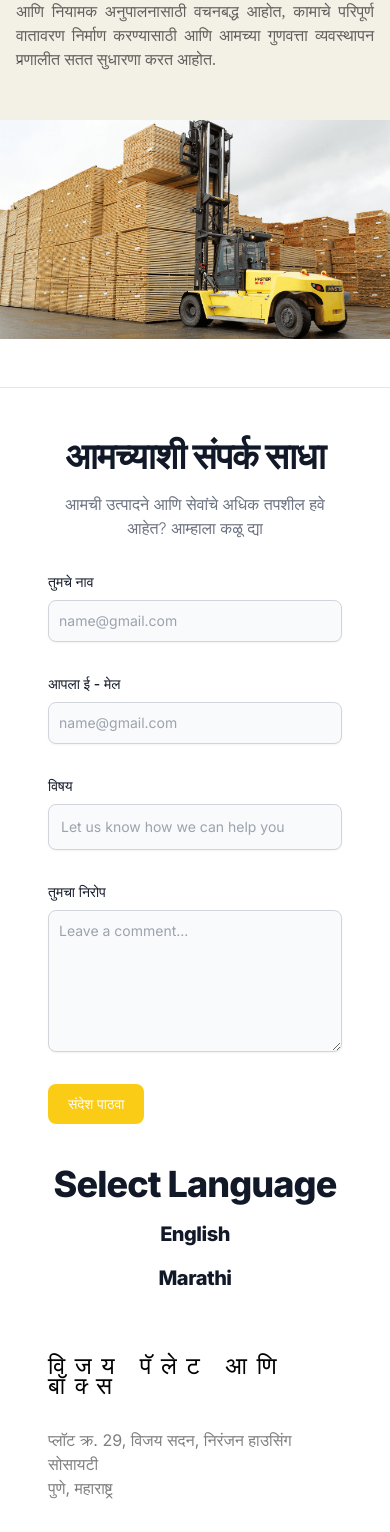
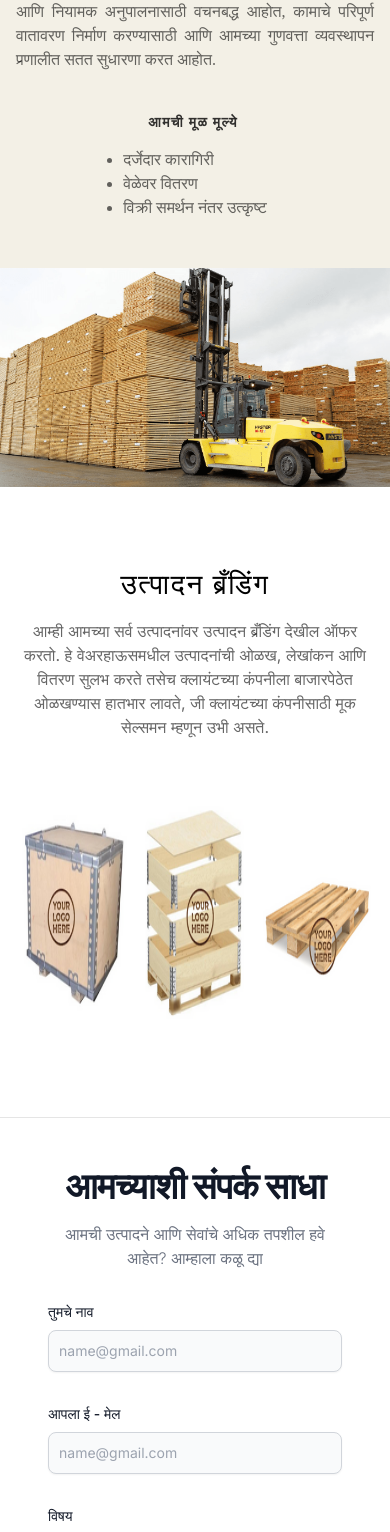
Before and after one commit to BhasmaSur/vijaypallet, a Next.js app: page / in a window 390 px wide. Shown: the part 9256-10788 px from the top of the page. Built offline with nearby package versions, Linux system fonts and the light colour scheme.

Commit message:
branding

```diff
--- a/src/app/Dashboard/page.js
+++ b/src/app/Dashboard/page.js
@@ -31,20 +31,8 @@ import ItemModal from "../components/item-modal";
 import Modal from "../components/modal";
 import { CATEGORY_DETAIL_LABELS, getCategoryDetail } from "@/utility/dataUtil";
 import { sendEmail } from "@/utility/emailService";
+import BrandCard from "../components/brand-card";
 
-const itemPara = [
-  "We are manufacturer and supplier of wooden packaging boxes. We give our customers quality products and being the best wooden boxes manufacturer in Pune.",
-  "These wooden boxes are manufactured after heat treated treatment of wood. Because of this treatment, we give you the assurance of high quality wooden box.",
-  "We provide high quality products as per the industrial requirements. We are famous wooden boxes manufacturer in Pune because of our quality products and timely delivery.",
-  "Products are listed as packaging box, wooden plywood box.",
-];
-
-const itemHeading = {
-  h5: "Wooden Boxes",
-  h6: "Features of Wooden Boxes",
-};
-
-const features = ["Compact Designs", "User Friendly", "Good Quality"];
 const Dashboard = (props) => {
   const [menuOpen, setMenuOpen] = useState(false);
   const [websiteDetails, setWebsiteDetails] = useState(null);
@@ -475,6 +463,7 @@ const Dashboard = (props) => {
                   </span>
                 </div>
               </div>
+              {/* <FeaturesSection sectionTitle="Our Values" data={featureListData} /> */}
             </section>
             <section id="policy">
               <div className="home-full-width-banner section-container">
@@ -493,11 +482,46 @@ const Dashboard = (props) => {
                     >
                       {websiteDetails.qualityPara}
                     </span>
+                    <span className="home-text17 mt-10 mb-4">
+                      {websiteDetails.ourCoreValues}
+                    </span>
+                    <span
+                      className="home-text30"
+                      style={{
+                        display: "block",
+                        textAlign: "justify",
+                        lineHeight: "1.5",
+                      }}
+                    >
+                      <ul class="list-disc">
+                        <li>{websiteDetails.qualityWorkmanship}</li>
+                        <li>{websiteDetails.onTimeDelivery}</li>
+                        <li>{websiteDetails.superiorAfterSales}</li>
+                      </ul>
+                    </span>
                   </div>
                 </div>
                 <img alt="VPB" className="home-image6" src={lookbook} />{" "}
               </div>
             </section>
+          </div>
+          <div className="section-container column">
+            <div className="max-width-container">
+              <section id="boxes">
+                <SectionHeading
+                  heading={websiteDetails.productBranding}
+                  subtitle={websiteDetails.productBrandingPara1}
+                ></SectionHeading>
+              </section>
+              <div className="home-cards-container">
+                <BrandCard
+                  name={websiteDetails.skiddedBaseBox}
+                  categoryImg={skidded}
+                  onClickCategory={onClickCategory}
+                  categoryCode={CATEGORY_DETAIL_LABELS.SKIDDED_BASE_BOX}
+                ></BrandCard>
+              </div>
+            </div>
           </div>
           <div className="home-footer">
             <div className="max-width-container">
@@ -545,13 +569,30 @@ const Dashboard = (props) => {
                     {websiteDetails.title}
                   </h3>
                   <span className="home-text33 block text-base sm:text-lg lg:text-xl">
-                    <span>{websiteDetails.plotNo}</span>
+                    <span>
+                      <h1 className="home-text17 mt-10 mb-4">
+                        {websiteDetails.officeAddress}
+                      </h1>
+                      {websiteDetails.plotNo}
+                    </span>
                     <br />
                     <span>{websiteDetails.puneMaha}</span>
                   </span>
+                  <span className="home-text33 block text-base sm:text-lg lg:text-xl">
+                    <span>
+                      <h1 className="home-text17 mt-10 mb-4">
+                        {websiteDetails.factoryAddress}
+                      </h1>
+                      {websiteDetails.factoryRealAddress}
+                    </span>
+                    <br />
+                  </span>
                   <section id="contact" className="mt-4">
                     <span className="home-text36 block text-base sm:text-lg lg:text-xl">
-                      {websiteDetails.mobileNumber}
+                      {websiteDetails.contactNumber} : {websiteDetails.mobileNumber}
+                    </span>
+                    <span className="home-text36 block text-base sm:text-lg lg:text-xl">
+                      {websiteDetails.office} : {websiteDetails.officeNumber}
                     </span>
                     <span className="home-text37 block text-base sm:text-lg lg:text-xl">
                       contact@vijaypalletandbox.com
--- /dev/null
+++ b/src/app/components/brand-card.js
@@ -0,0 +1,74 @@
+import React from "react";
+
+import PropTypes from "prop-types";
+
+const BrandCard = (props) => {
+  return (
+    <>
+      <div
+        className="category-card-category-card"
+      >
+        <img
+          alt={props.imageAlt}
+          src={'/assets/productBranding.png'}
+          className="category-card-image"
+        />
+      </div>
+      <style jsx>
+        {`
+          .category-card-category-card {
+            flex: auto;
+            cursor: pointer;
+            display: flex;
+            position: relative;
+            transition: 0.3s;
+            align-items: center;
+            flex-direction: column;
+          }
+          .category-card-category-card:hover {
+            color: var(--dl-color-pallet-yellow);
+            transform: scale(1.2);
+          }
+          .category-card-image {
+            width: 100%;
+            height: 100%;
+            margin-bottom: var(--dl-space-space-unit);
+            object-position: bottom;
+          }
+          .category-card-text {
+            line-height: 14px;
+          }
+          @media (max-width: 767px) {
+            .category-card-category-card {
+              width: 48%;
+            }
+            .category-card-image {
+              width: 100%;
+              height: 250px;
+            }
+          }
+          @media (max-width: 479px) {
+            .category-card-category-card {
+              width: 100%;
+            }
+          }
+        `}
+      </style>
+    </>
+  );
+};
+
+BrandCard.defaultProps = {
+  categoryImg:
+    "https://images.unsplash.com/photo-1519947486511-46149fa0a254?ixid=Mnw5MTMyMXwwfDF8c2VhcmNofDEyfHxjaGFpcnxlbnwwfHx8fDE2NTI4MTgxODk&ixlib=rb-1.2.1&w=1500",
+  imageAlt: "image",
+  name: "Desks",
+};
+
+BrandCard.propTypes = {
+  categoryImg: PropTypes.string,
+  imageAlt: PropTypes.string,
+  name: PropTypes.string,
+};
+
+export default BrandCard
--- a/src/language/lang.js
+++ b/src/language/lang.js
@@ -146,7 +146,7 @@ export const MARATHI_LANGUAGE = {
   andValues: "आणि मूल्ये",
   visionPara:
     "आमचा दृष्टीकोन एक नाविन्यपूर्ण, आदरणीय आणि पसंतीचा व्यवसाय भागीदार बनण्याचा आहे, जो आमच्या उद्योगात गतिशील, सकारात्मक आणि लक्ष्याभिमुख संस्थेद्वारे उत्कृष्टतेचे उदाहरण देतो. आम्ही विश्वासावर आधारित सतत सुधारणा, सांघिक भावना आणि उच्च नैतिक मानकांना प्राधान्य देतो. दर्जेदार उत्पादने वितरीत करून, वेळेवर वितरण सुनिश्चित करून आणि शून्य दोष, ब्रेकडाउन आणि अपघातांसाठी प्रयत्न करून ग्राहकांच्या अपेक्षा ओलांडणे हे आमचे ध्येय आहे. आम्ही सर्व कार्यक्षेत्रांमध्ये किफायतशीरपणा, सतत सुधारणा, सामाजिक आणि पर्यावरणीय जबाबदारी आणि कठोर सुरक्षा उपायांवर जोर देतो.",
-  qualityPolicy: "Qगुणवत्ता धोरण",
+  qualityPolicy: "गुणवत्ता धोरण",
   qualityPara:
     "विजय पॅलेट आणि बॉक्स मॅन्युफॅक्चरर्स इंडिया प्रा. Ltd., आम्ही ISO 9001:2015 मानके स्वीकारतो, दर्जेदार कारागिरी, वेळेवर डिलिव्हरी आणि ग्राहकांच्या अपेक्षा पूर्ण करण्यासाठी आणि त्यापेक्षा जास्त विक्रीनंतरचे उत्कृष्ट समर्थन याला प्राधान्य देतो. आम्ही वैधानिक आणि नियामक अनुपालनासाठी वचनबद्ध आहोत, कामाचे परिपूर्ण वातावरण निर्माण करण्यासाठी आणि आमच्या गुणवत्ता व्यवस्थापन प्रणालीत सतत सुधारणा करत आहोत.",
   plotNo: "प्लॉट क्र. 29, विजय सदन, निरंजन हाउसिंग सोसायटी",
@@ -163,6 +163,23 @@ export const MARATHI_LANGUAGE = {
   english: "English",
   marathi: "Marathi",
   contactUs: "आमच्याशी संपर्क साधा",
+  companyName: "विजय पॅलेट्स अँड बॉक्सेस मॅन्युफॅक्चर्स इंडिया प्रा. लि.",
+  officeAddress: "कार्यालयाचा पत्ता",
+  factoryAddress: "कारखान्याचा पत्ता",
+  factoryRealAddress:
+    "गट क्र.474, पोस्ट येथे - सारोळा, किकवी-सावर्डे रोड, ता.- भोर, जि. पुणे-412205",
+  office: "कार्यालय",
+  officeNumber: "०२० - २६९००९१/९३",
+  productBranding: "उत्पादन ब्रँडिंग",
+  productBrandingPara1:
+    "आम्ही आमच्या सर्व उत्पादनांवर उत्पादन ब्रँडिंग देखील ऑफर करतो. हे वेअरहाऊसमधील उत्पादनांची ओळख, लेखांकन आणि वितरण सुलभ करते तसेच क्लायंटच्या कंपनीला बाजारपेठेत ओळखण्यास हातभार लावते, जी क्लायंटच्या कंपनीसाठी मूक सेल्समन म्हणून उभी असते.",
+  productBrandingPara2:
+    "प्रोटोटाइप डिझाइनपासून ते सध्याच्या पॅकेजिंगपर्यंत तुमच्या सर्व शिपिंग गरजांमध्ये मदत करण्याचा अनुभव आमच्याकडे आहे.",
+  ourCoreValues: "आमची मूळ मूल्ये",
+  qualityWorkmanship: "दर्जेदार कारागिरी",
+  onTimeDelivery: "वेळेवर वितरण",
+  superiorAfterSales: "विक्री समर्थन नंतर उत्कृष्ट",
+  contactNumber: "संपर्क क्रमांक",
 };
 
 export const ENGLISH_LANGUAGE = {
@@ -326,4 +343,21 @@ export const ENGLISH_LANGUAGE = {
   english: "इंग्रजी",
   marathi: "मराठी",
   contactUs: "Contact Us",
+  companyName: "Vijay Pallets & Boxes Manufactures India Pvt. Ltd.",
+  officeAddress: "Office Address",
+  factoryAddress: "Factory Address",
+  factoryRealAddress:
+    "Gat No.474, At post - Sarola, Kikwi-Sawardare Road, Tal.- Bhor, Dist. Pune-412205",
+  office: "Office",
+  officeNumber: "020 - 2690091/93",
+  productBranding: "PRODUCT BRANDING",
+  productBrandingPara1:
+    "We also offer product branding on all our products. This facilitates the identification, accounting and distribution of products in the warehouse as well as contributes to the recognition of the client's company in the market, which stands as a silent salesman for the client's company.",
+  productBrandingPara2:
+    "From prototype design to existing packaging we have the experience to help with all your shipping needs.",
+  ourCoreValues: "Our Core Values",
+  qualityWorkmanship: "Quality workmanship",
+  onTimeDelivery: "On time delivery",
+  superiorAfterSales: "Superior after sales support",
+  contactNumber: "Contact number",
 };
```
Also changed, not shown: public/assets/productBranding.png (added).
